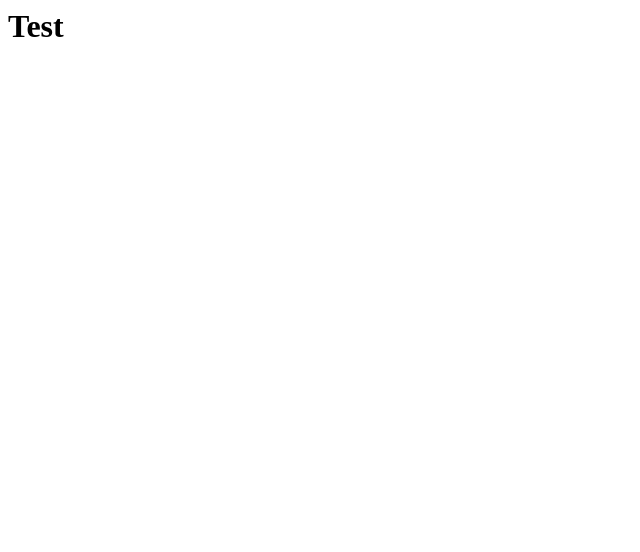
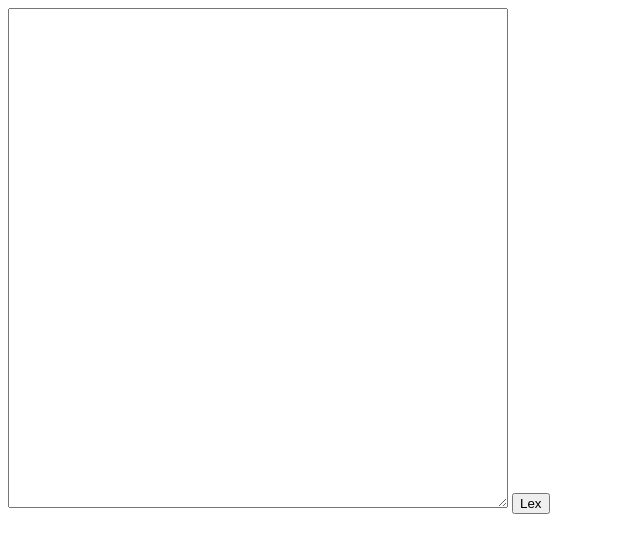
Before and after one commit to CristianoBarone/cristianobarone.github.io, a plain HTML site: page index.html in a window 1280 px wide. Shown: the whole page, without its empty margins (0-640 px from the left). Drawn offline with Linux system fonts and the light colour scheme.

Commit message:
Update index.html

```diff
--- a/index.html
+++ b/index.html
@@ -3,6 +3,7 @@
     <title>Barone's Playground</title>
   </head>
   <body>
-    <h1>Test</h1>
+    <textarea style="width: 500px; height: 500px" id="scriptarea"></textarea>
+    <button onclick="Execute()">Lex</button>
   </body>
 </html>
```
